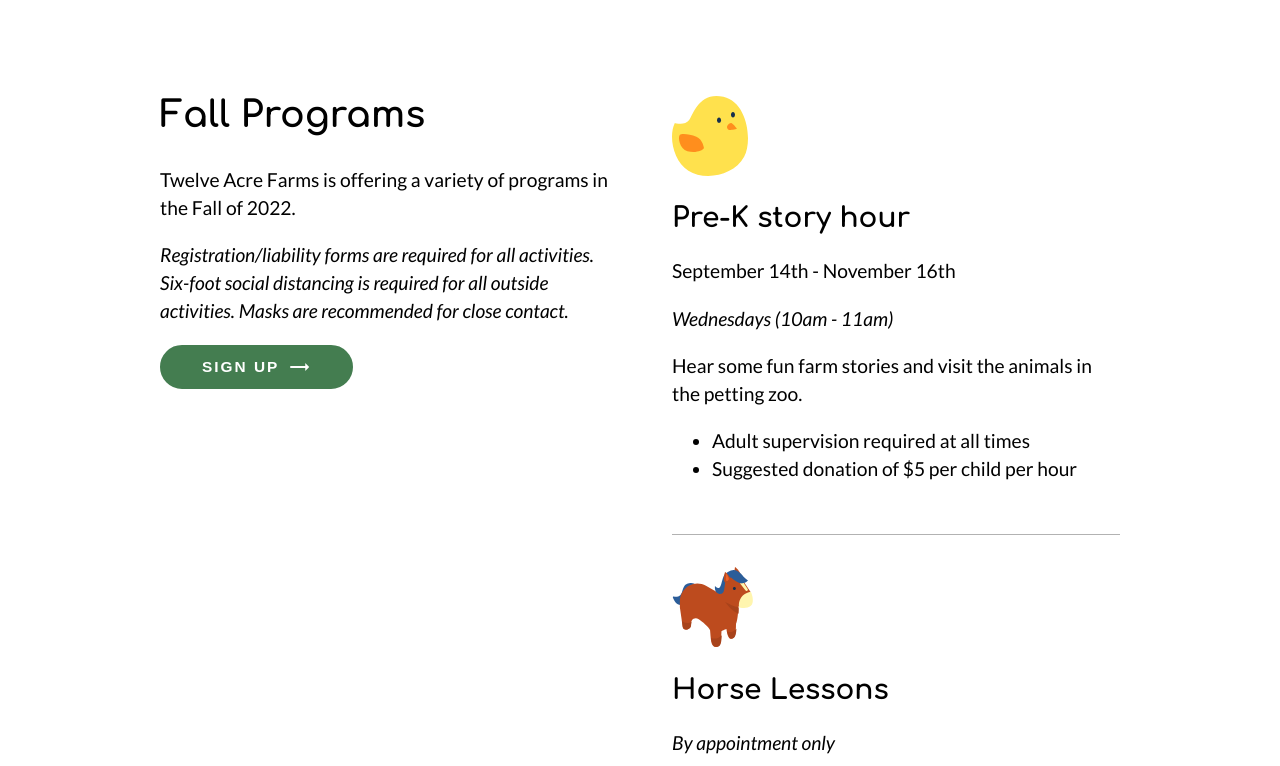
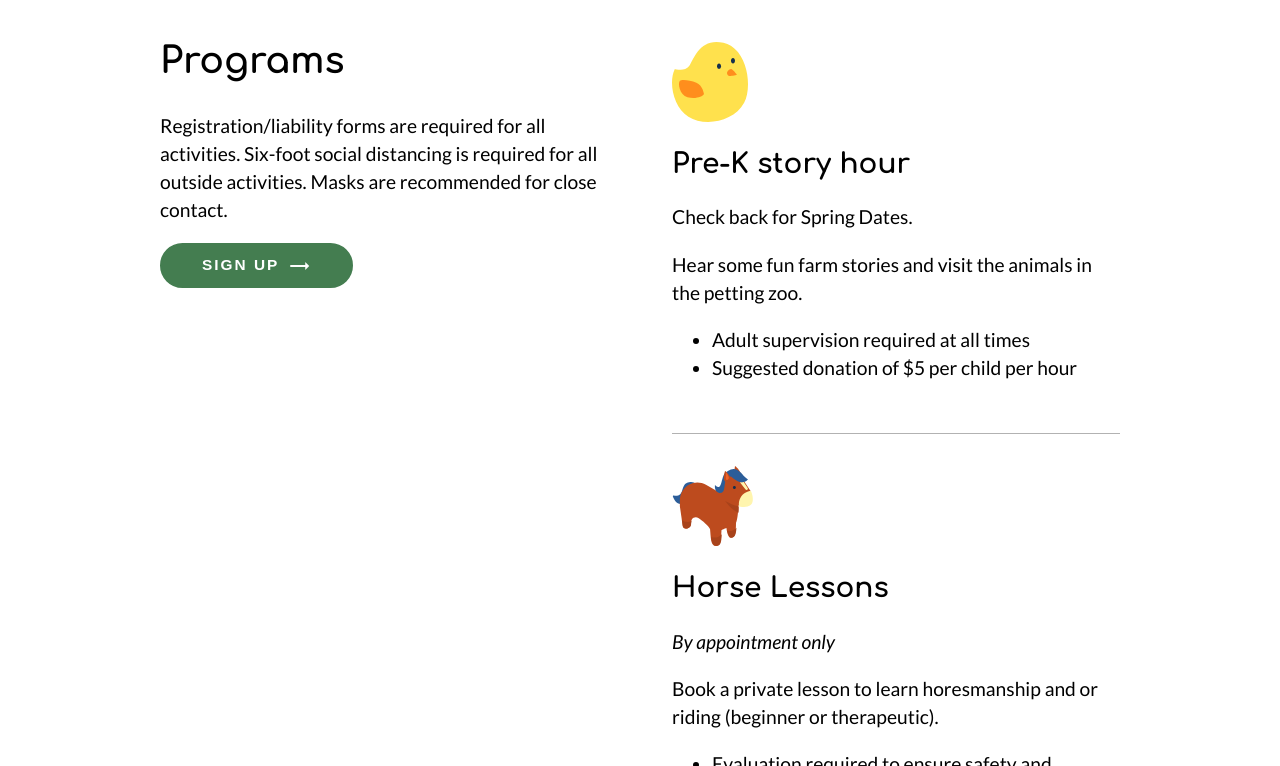
Before and after one commit to an-ik/Twelve-Acre-Farm, a website: page views/index.html in a window 1280 px wide. Shown: the part 713-1479 px from the top of the page. Drawn offline with Linux system fonts and the light colour scheme; a web font is replaced by a local one.

Commit message:
Updated Index
Removed fall information

```diff
--- a/views/index.html
+++ b/views/index.html
@@ -56,7 +56,7 @@
                      </li>
               </ul>
        </nav>
-       <div class="alert">Fall program dates are posted! <a href="#programs">Check 'em out</a> and sign up now!</div>
+       <!--<div class="alert">Fall program dates are posted! <a href="#programs">Check 'em out</a> and sign up now!</div>-->
        <main>
               <section id="home">
                      <div class="jumbotron">
@@ -79,9 +79,9 @@
               <section>
                      <div id="programs" class="program-container">
                             <div class="program-info-container">
-                                   <h1>Fall Programs</h1>
-                                   <p class="body-1">Twelve Acre Farms is offering a variety of programs in the Fall of 2022.</p>
-                                   <p class="caption">Registration/liability forms are required for all activities.
+                                   <h1>Programs</h1>
+                                   <!--<p class="body-1">Twelve Acre Farms is offering a variety of programs in the Fall of 2022.</p>-->
+                                   <p class="body-1">Registration/liability forms are required for all activities.
                                           Six-foot social distancing is required for all outside activities. Masks are
                                           recommended for close contact.</p>
                                    <a href="#contactus"><button class="btn btn-primary">Sign Up<span
@@ -91,8 +91,9 @@
                                    <div class="program-details-container">
                                           <img src="/images/icon-program-story-time.svg">
                                           <h2>Pre-K story hour</h2>
-                                          <p class="body-1">September 14th - November 16th</p>
-                                          <p class="caption">Wednesdays (10am - 11am)</p>
+                                          <p class="body-1">Check back for Spring Dates.</p>
+                                          <!--<p class="body-1">September 14th - November 16th</p>
+                                          <p class="caption">Wednesdays (10am - 11am)</p>-->
                                           <p class="body-1">Hear some fun farm stories and visit the animals in the
                                                  petting zoo.</p>
                                           <ul class="body-1">
```
